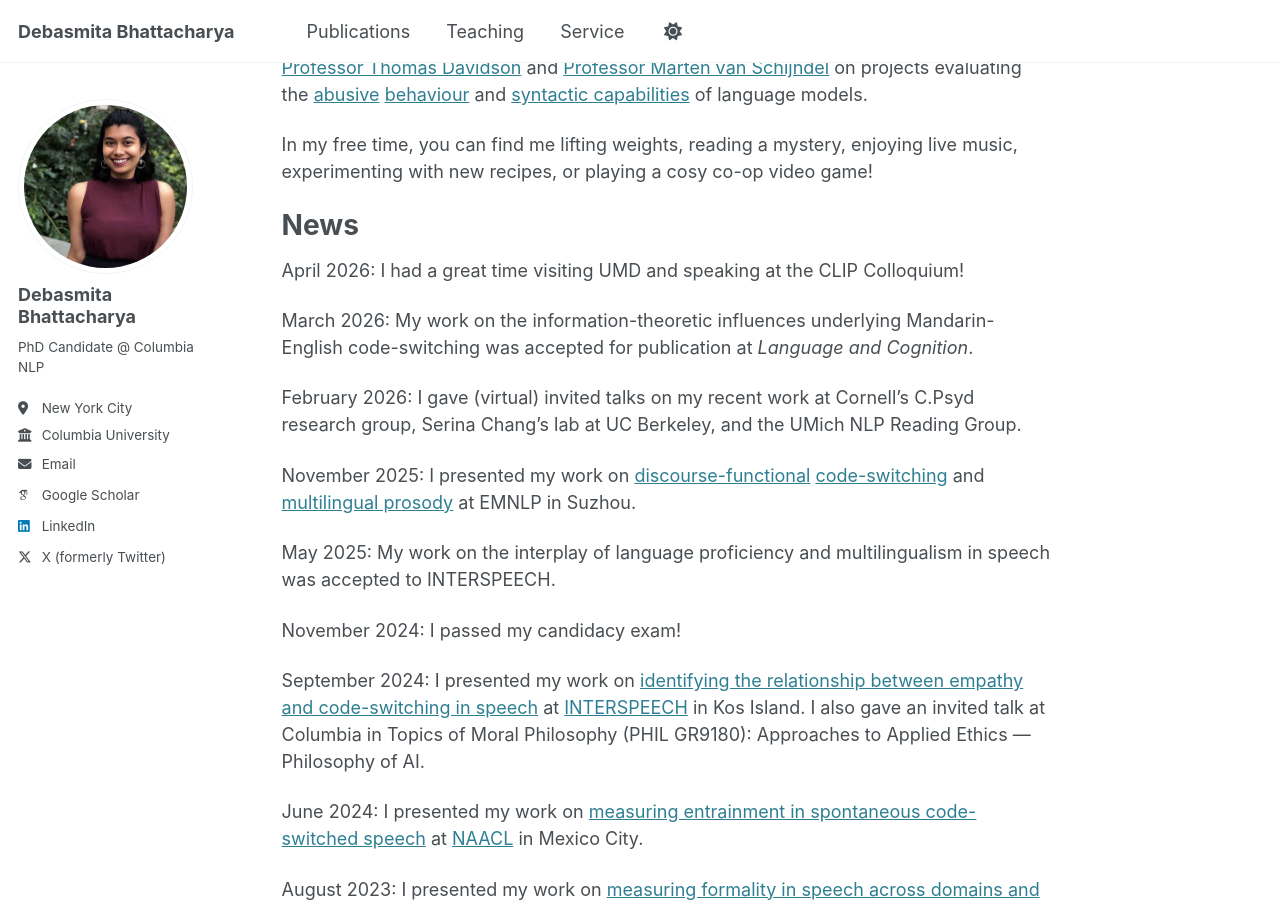
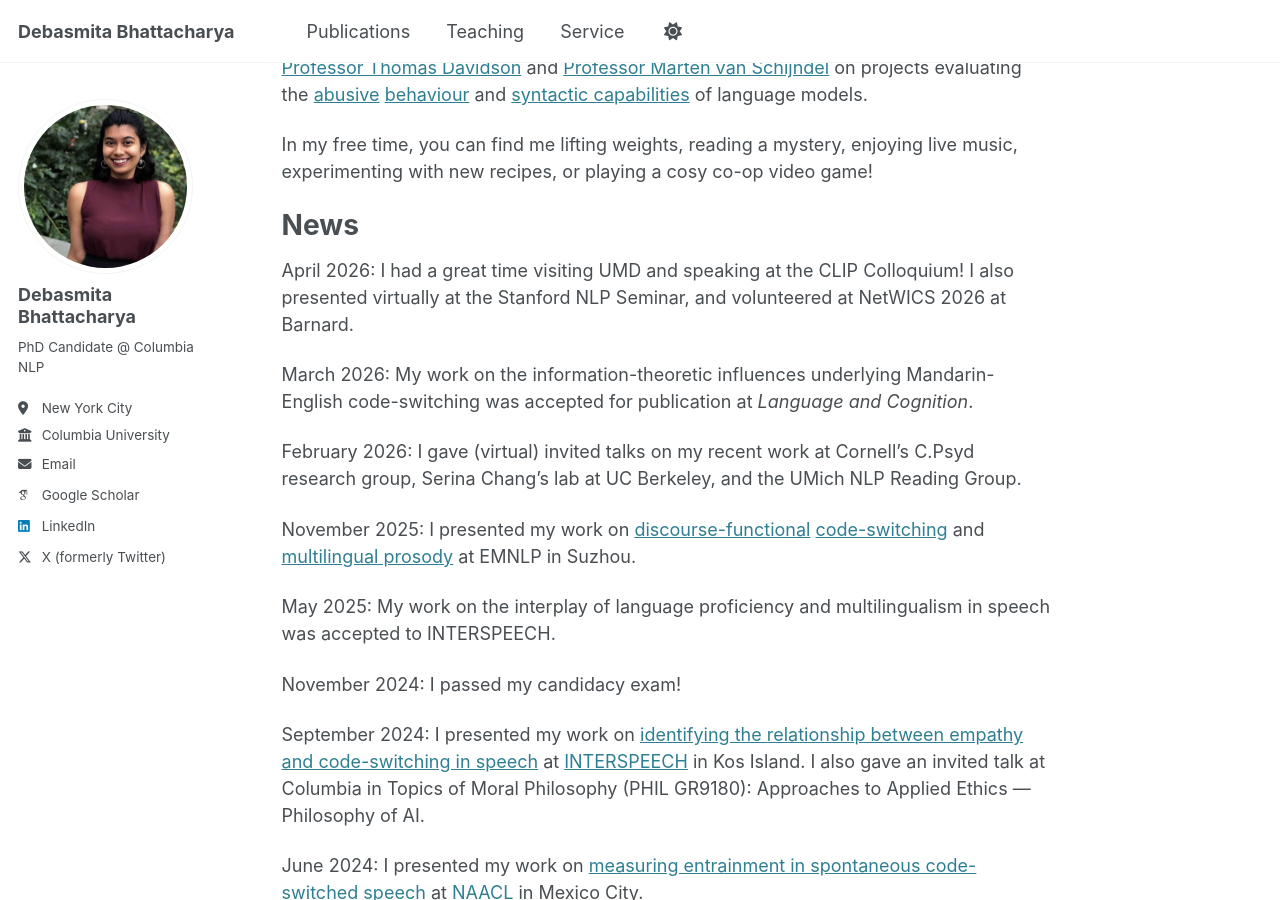
Before and after one commit to debasmita-b/debasmita-b.github.io, a Jekyll site: the page built from _pages/about.md, in a window 1280 px wide and 900 px high, scrolled down 582 px. Built offline with Jekyll 4.4.1, drawn with Linux system fonts in a browser that asks for light colours; some web fonts are replaced.

Commit message:
adding stanford talk and netwics
Added details about additional presentations and volunteer work.

```diff
--- a/_pages/about.md
+++ b/_pages/about.md
@@ -21,7 +21,7 @@ In my free time, you can find me lifting weights, reading a mystery, enjoying li
 
 News
 ======
-April 2026: I had a great time visiting UMD and speaking at the CLIP Colloquium!
+April 2026: I had a great time visiting UMD and speaking at the CLIP Colloquium! I also presented virtually at the Stanford NLP Seminar, and volunteered at NetWICS 2026 at Barnard.
 
 March 2026: My work on the information-theoretic influences underlying Mandarin-English code-switching was accepted for publication at *Language and Cognition*.
 
```
